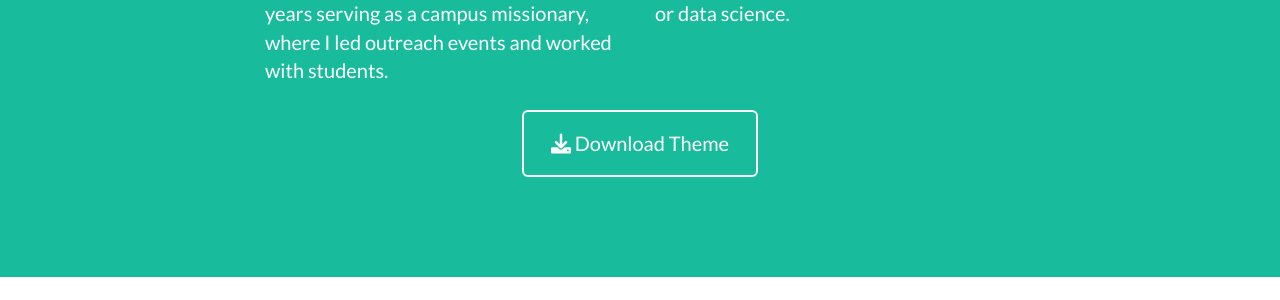
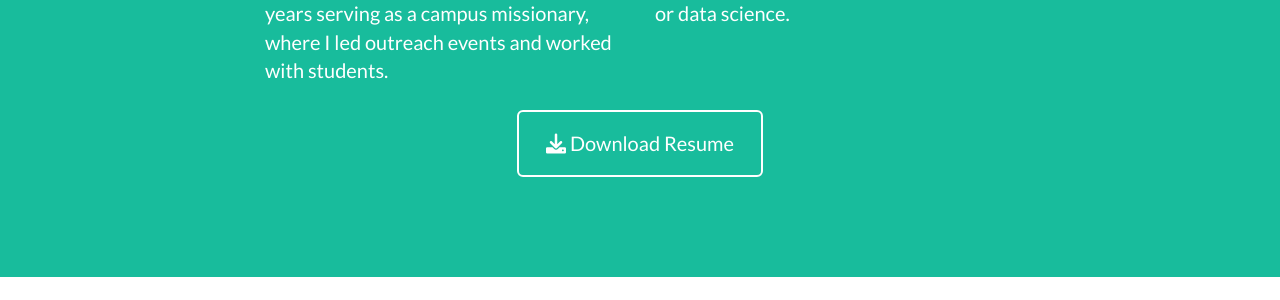
Before and after one commit to dcg1262/dcg1262.github.io, a Jekyll site: the page built from _posts/2014-07-18-project-1.markdown, in a window 1280 px wide and 900 px high, scrolled down 1638 px. Shown: the part 129-429 px from the top of the window. Built offline with Jekyll 4.4.1, drawn with Linux system fonts in a browser that asks for light colours.

Commit message:
Added Resume

```diff
--- a/_includes/about.html
+++ b/_includes/about.html
@@ -25,10 +25,11 @@
       </div>
       <div class="col-lg-8 col-lg-offset-2 text-center">
         <a
-          href="https://github.com/jeromelachaud/freelancer-theme"
+          href="David_Gomez_Resume.pdf"
           class="btn btn-lg btn-outline"
+          download
         >
-          <i class="fa fa-download"></i> Download Theme
+          <i class="fa fa-download"></i> Download Resume
         </a>
       </div>
     </div>
```
Also changed, not shown: 1 other file.
